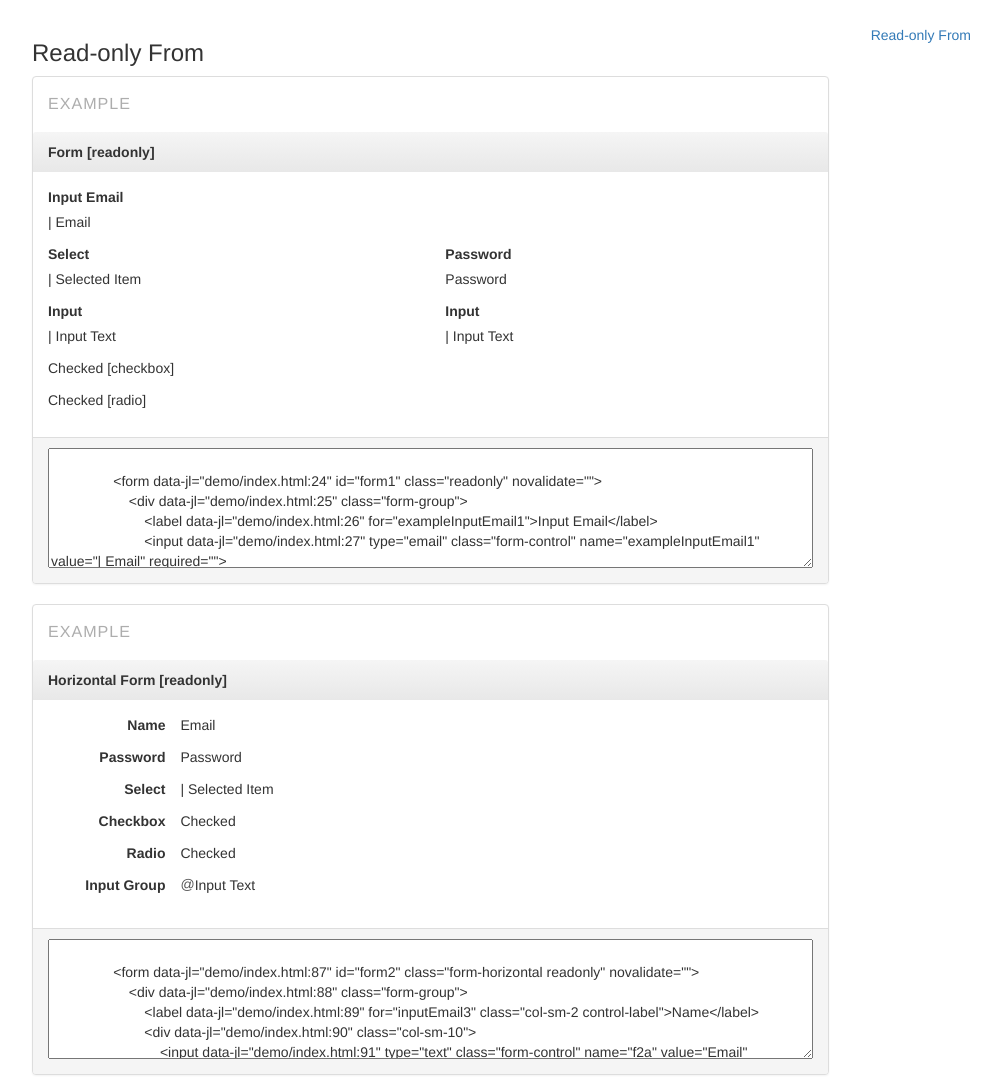
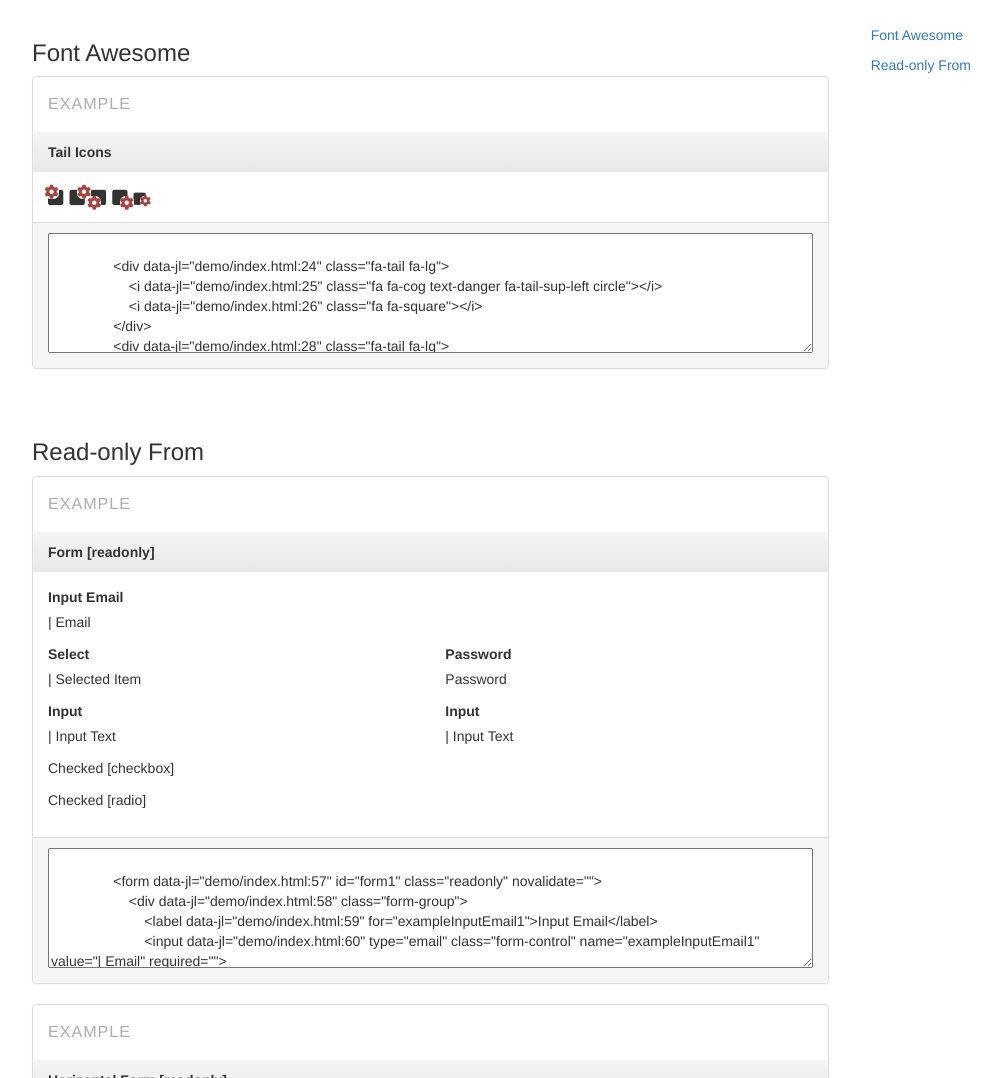
Before and after one commit to BndyNet/bootstrap-more, a website: page demo/index.html in a window 1280 px wide. Shown: the top 1078 px of the page, without its empty margins (3-1004 px from the left). Drawn offline with nearby package versions, Linux system fonts and the light colour scheme.

Commit message:
Add fa-tail for Font Awesome

```diff
--- a/demo/index.html
+++ b/demo/index.html
@@ -14,6 +14,39 @@
 <body class="page-article">
 
 <div class="col-md-8 sections">
+    <section>
+        <h3>Font Awesome</h3>
+        <div class="panel panel-default panel-example">
+            <div class="panel-heading">
+                Tail Icons
+            </div>
+            <div class="panel-body">
+                <div class="fa-tail fa-lg">
+                    <i class="fa fa-cog text-danger fa-tail-sup-left circle"></i>
+                    <i class="fa fa-square"></i>
+                </div>
+                <div class="fa-tail fa-lg">
+                    <i class="fa fa-cog text-danger fa-tail-sup-right circle"></i>
+                    <i class="fa fa-square"></i>
+                </div>
+                <div class="fa-tail fa-lg">
+                    <i class="fa fa-cog text-danger fa-tail-sub-left circle"></i>
+                    <i class="fa fa-square"></i>
+                </div>
+                <div class="fa-tail fa-lg">
+                    <i class="fa fa-cog text-danger fa-tail-sub-right circle"></i>
+                    <i class="fa fa-square"></i>
+                </div>
+                <div class="fa-tail">
+                    <i class="fa fa-cog text-danger fa-tail-sub-right circle"></i>
+                    <i class="fa fa-square"></i>
+                </div>
+            </div>
+            <div class="panel-footer">
+                <textarea class="code"></textarea>
+            </div>
+        </div>
+    </section>
     <section>
         <h3>Read-only From</h3>
         <div class="panel panel-default panel-example">
@@ -189,6 +222,7 @@
         integrity="sha384-Tc5IQib027qvyjSMfHjOMaLkfuWVxZxUPnCJA7l2mCWNIpG9mGCD8wGNIcPD7Txa"
         crossorigin="anonymous"></script>
 <script src="../dist/bootstrap-more.js"></script>
+<script src="https://use.fontawesome.com/f6093069cf.js"></script>
 <script src="init.js"></script>
 </body>
 </html>
--- a/src/bootstrap-more.scss
+++ b/src/bootstrap-more.scss
@@ -204,9 +204,58 @@
 }
 
 .ng-animate-shim {
-  visibility:hidden;
+  visibility: hidden;
 }
 
 .ng-anchor {
-  position:absolute;
+  position: absolute;
 }
+
+/* font awesome*/
+@mixin fa-tail {
+  background-color: #fff;
+  position: absolute;
+  z-index: 999;
+  font-size: .8em;
+}
+
+.fa-tail {
+  position: relative;
+  display: inline-block;
+  vertical-align: text-top;
+  width: 1em;
+  height: 1em;
+
+  .fa-tail-sup-left {
+    @include fa-tail;
+    margin-left: -.25em;
+    margin-top: -.25em;
+    &.circle {
+      border-radius: 40%;
+    }
+  }
+  .fa-tail-sup-right {
+    @include fa-tail;
+    margin-left: .55em;
+    margin-top: -.25em;
+    &.circle {
+      border-radius: 40%;
+    }
+  }
+  .fa-tail-sub-left {
+    @include fa-tail;
+    margin-top: .55em;
+    margin-left: -.25em;
+    &.circle {
+      border-radius: 40%;
+    }
+  }
+  .fa-tail-sub-right {
+    @include fa-tail;
+    margin-top: .55em;
+    margin-left: .55em;
+    &.circle {
+      border-radius: 40%;
+    }
+  }
+}
```
Also changed, not shown: dist/bootstrap-more.css, dist/bootstrap-more.min.css.
